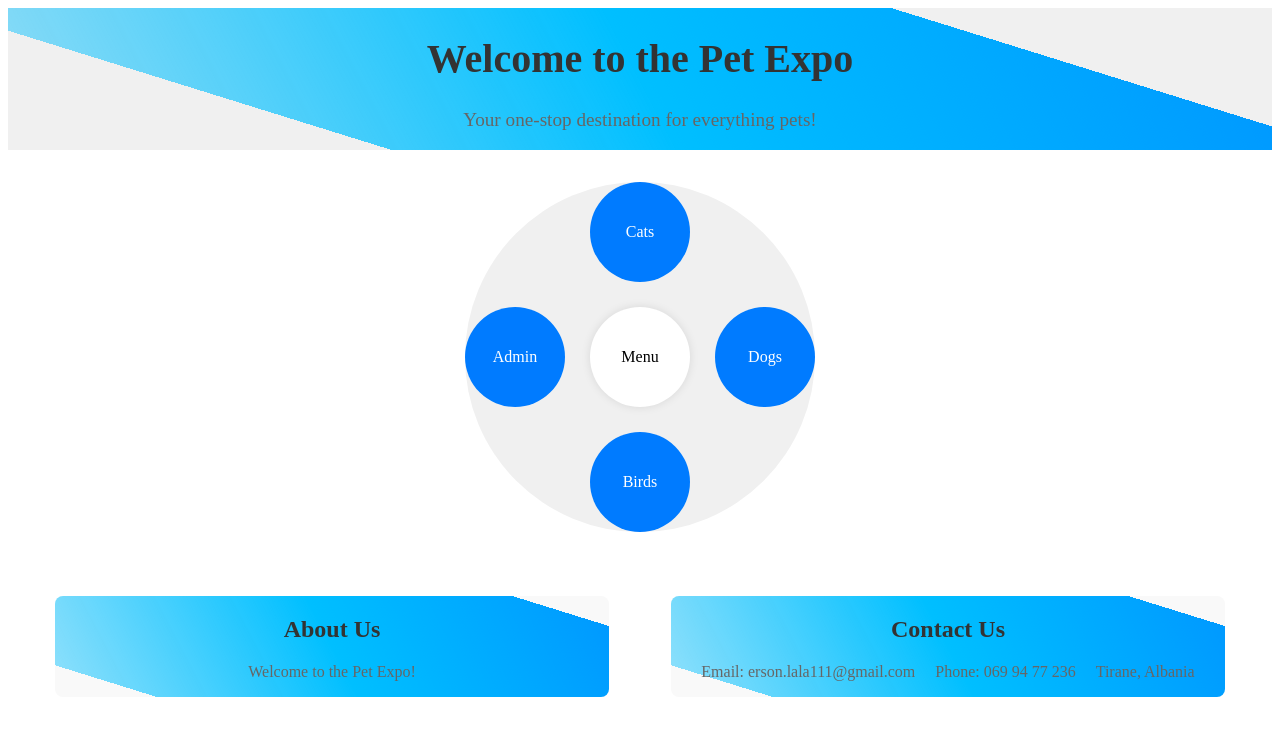
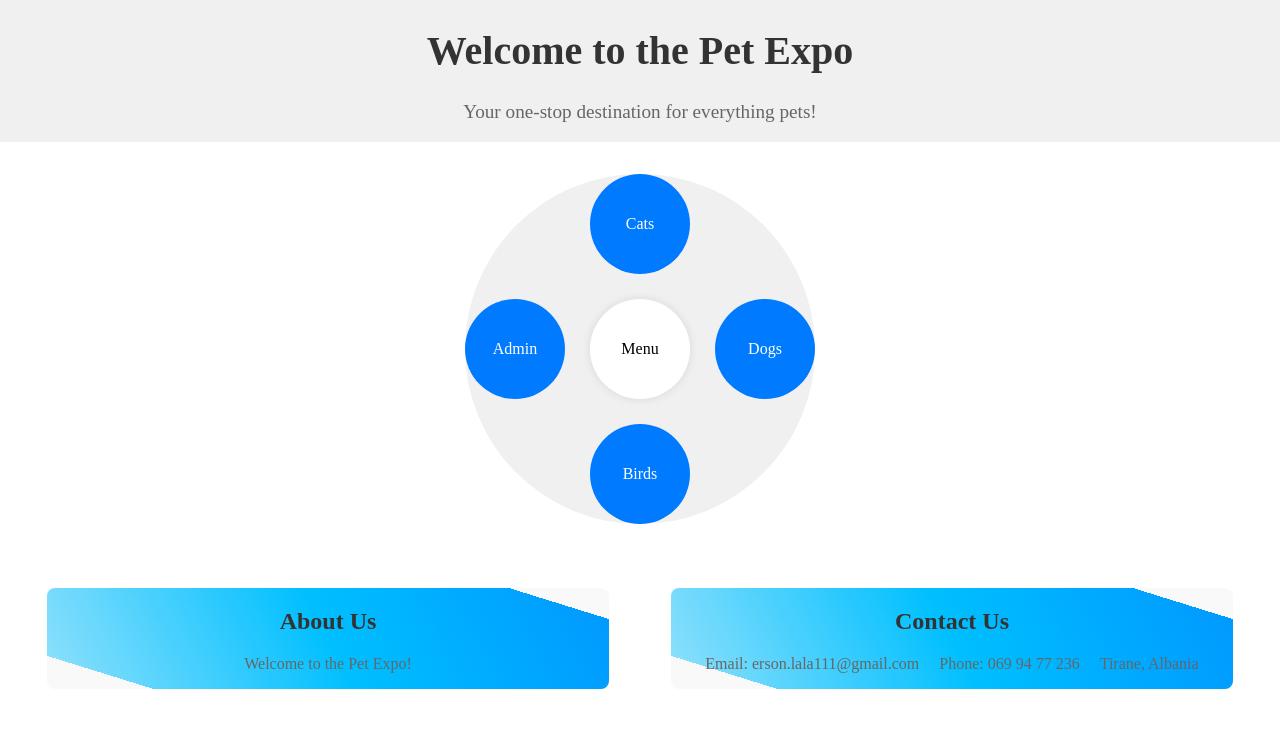
Before and after one commit to Erson-Lala/CodeVider_Front, a React (Create React App) app: page / in a window 1280 px wide. Shown: the top 736 px of the page. Built offline with nearby package versions, Linux system fonts and the light colour scheme.

Commit message:
Made some fixes

```diff
--- a/src/App.scss
+++ b/src/App.scss
@@ -11,3 +11,7 @@
       margin: 2rem;
     }
   }
+
+body{
+  margin: 0;
+}
--- a/src/components/HomePage/HomePage.scss
+++ b/src/components/HomePage/HomePage.scss
@@ -22,17 +22,17 @@
       animation: fadeIn 2s ease-in-out 1s;
     }
 
-    &::before {
-      content: '';
-      position: absolute;
-      top: -50%;
-      left: -50%;
-      width: 200%;
-      height: 200%;
-      background: linear-gradient(45deg, #007bff, #00bfff, transparent);
-      animation: rotateBackground 10s linear infinite;
-      z-index: 0;
-    }
+    // &::before {
+    //   content: '';
+    //   position: absolute;
+    //   top: -50%;
+    //   left: -50%;
+    //   width: 200%;
+    //   height: 200%;
+    //   background: linear-gradient(45deg, #007bff, #00bfff, transparent);
+    //   animation: rotateBackground 10s linear infinite;
+    //   z-index: 0;
+    // }
 
     @keyframes rotateBackground {
       0% {
```
